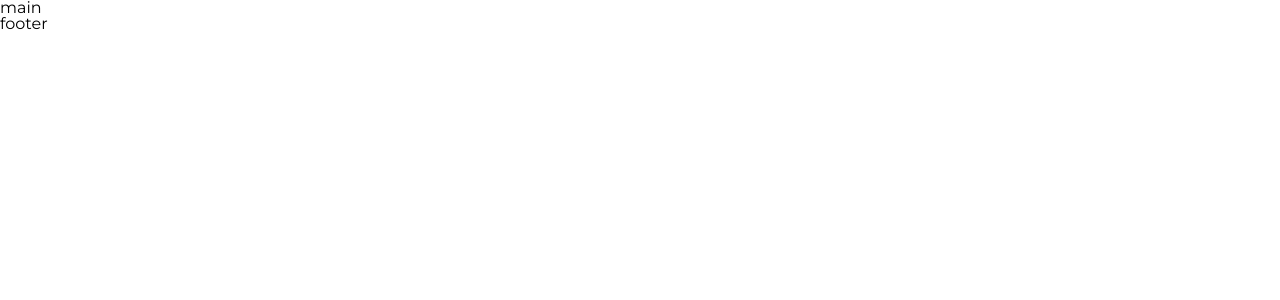
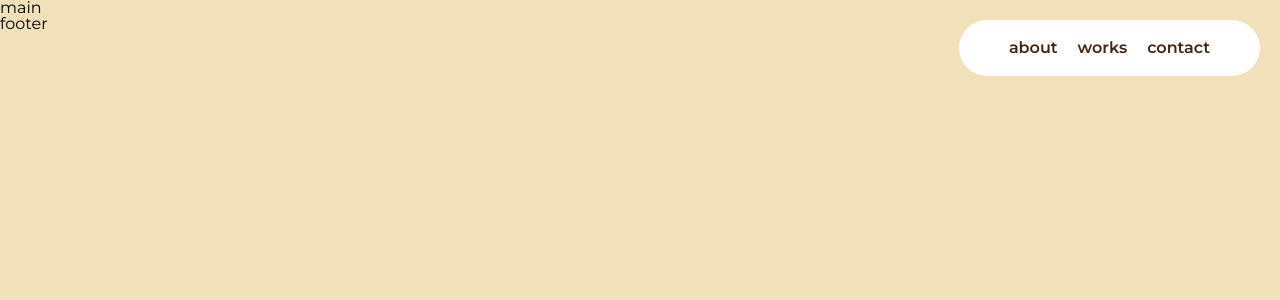
Before and after one commit to oluzr/portfolio2024, a React (Vite) app: page / in a window 1280 px wide. Shown: the top 300 px of the page. Built offline with nearby package versions, Linux system fonts and the light colour scheme; a web font is replaced by a local one.

Commit message:
layout: header

```diff
--- a/src/assets/reset.ts
+++ b/src/assets/reset.ts
@@ -3,8 +3,9 @@ import { createGlobalStyle } from 'styled-components';
 export const GlobalStyle = createGlobalStyle`
 :root{
   --main-color: #f4a000;
-  --text-color1: #422612;
+  --text-color: #422612;
   --point-color:#f09dc1;
+  --bg-color:#f1e1bb;
 }
 * {
     margin: 0;
@@ -67,6 +68,7 @@ export const GlobalStyle = createGlobalStyle`
     height: 100%;
     line-height: 1;
     min-height: 100dvh;
+    background-color: var(--bg-color);
   }
 
   ol, ul {
--- a/src/component/container/Header/Header.tsx
+++ b/src/component/container/Header/Header.tsx
@@ -1,8 +1,21 @@
+import { Link } from 'react-router-dom';
 import * as S from './style';
 const Header = () => {
 	return (
 		<S.HeaderWrapper>
-			<div className="head_inner"></div>
+			<div className="head_inner">
+				<ul className="main_cate">
+					<li>
+						<Link to={'/'}>about</Link>
+					</li>
+					<li>
+						<Link to={'/'}>works</Link>
+					</li>
+					<li>
+						<Link to={'/'}>contact</Link>
+					</li>
+				</ul>
+			</div>
 		</S.HeaderWrapper>
 	);
 };
--- a/src/component/container/Header/style.ts
+++ b/src/component/container/Header/style.ts
@@ -1,2 +1,46 @@
 import styled from 'styled-components';
-export const HeaderWrapper = styled.header``;
+export const HeaderWrapper = styled.header`
+	display: flex;
+	position: fixed;
+	width: fit-content;
+	top: 20px;
+	right: 20px;
+
+	.head_inner {
+		& > ul.main_cate {
+			display: flex;
+			flex-direction: row;
+			gap: 0 20px;
+			padding: 0 50px;
+			background-color: #fff;
+			border-radius: 30px;
+			& > li {
+				& > a {
+					position: relative;
+					display: flex;
+					padding: 20px 0px;
+					font-size: 16px;
+					font-weight: 600;
+					color: var(--text-color);
+					&:hover {
+						&::after {
+							width: 100%;
+						}
+					}
+					&::after {
+						content: '';
+						display: block;
+						background-color: var(--main-color);
+						width: 0%;
+						height: 4px;
+						position: absolute;
+						left: 0;
+						bottom: 0;
+						transition: all 0.3s;
+						transform-origin: center center;
+					}
+				}
+			}
+		}
+	}
+`;
```
